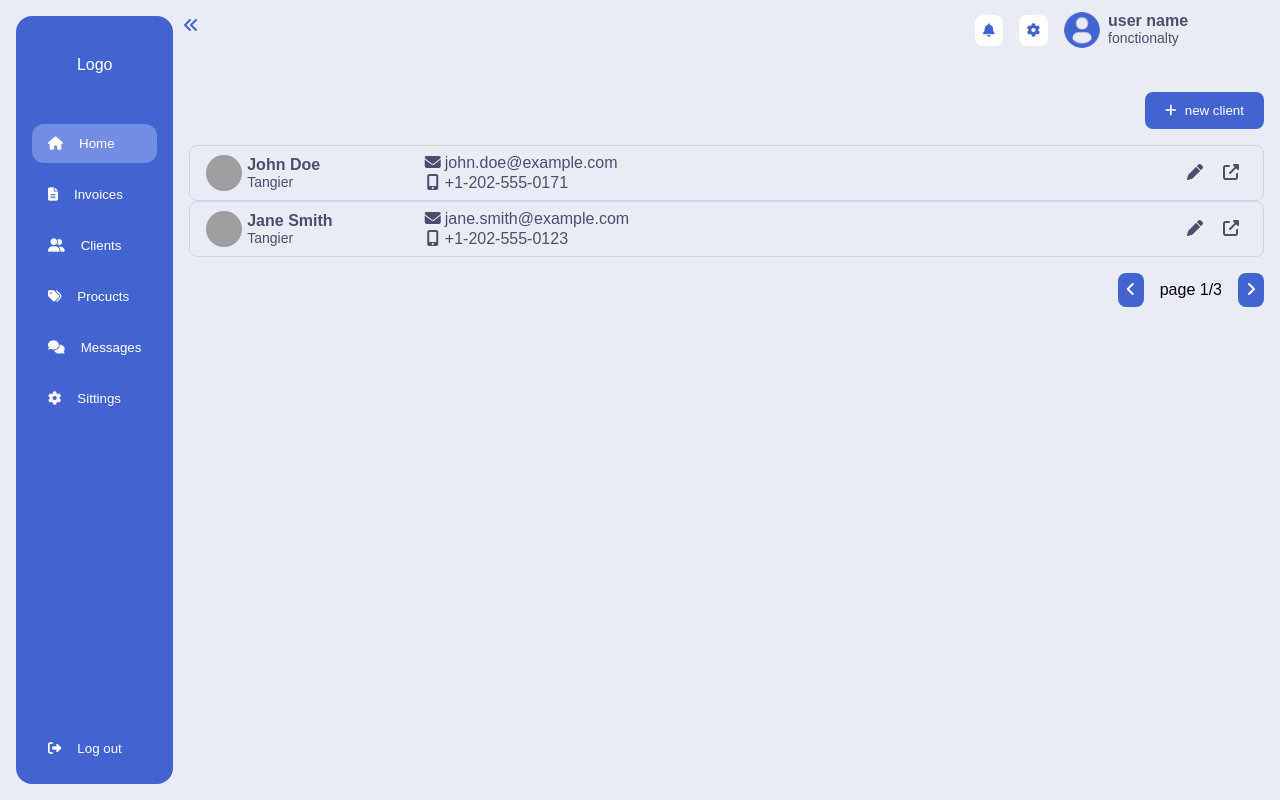
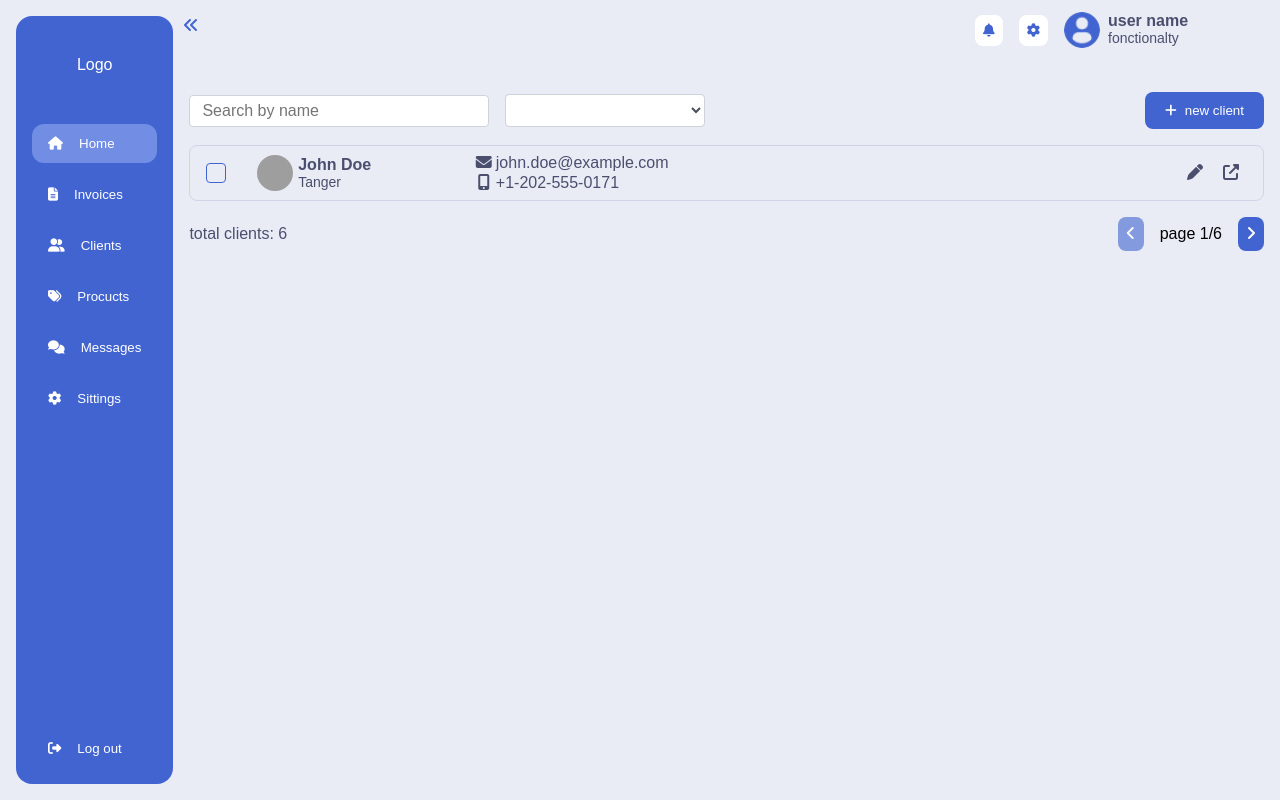
Before and after one commit to ilias-chat/eurodental_frontend, an Angular app: page / in a window 1280 px wide. Built offline with nearby package versions, Linux system fonts and the light colour scheme; grey boxes are pictures that could not be loaded.

Commit message:
add filter functionality to the client list

```diff
--- a/src/app/main-content/clients/client/client.component.css
+++ b/src/app/main-content/clients/client/client.component.css
@@ -79,3 +79,74 @@
 width: 1.3rem;
 text-align: center;
 }
+
+/* checkbox style */
+
+.checkbox-container {
+    display: block;
+    position: relative;
+    padding-left: 35px;
+    margin-bottom: 20px;
+    cursor: pointer;
+    font-size: 22px;
+    -webkit-user-select: none;
+    -moz-user-select: none;
+    -ms-user-select: none;
+    user-select: none;
+    background-color: brown;
+  }
+
+  /* Hide the browser's default checkbox */
+  .checkbox-container input {
+    position: absolute;
+    opacity: 0;
+    cursor: pointer;
+    height: 0;
+    width: 0;
+  }
+
+  /* Create a custom checkbox */
+  .checkmark {
+    position: absolute;
+    top: 0;
+    left: 0;
+    height: 20px;
+    width: 20px;
+    border-radius: 4px;
+    border: 1px solid var(--main-color);
+  }
+
+  /* On mouse-over, add a grey background color */
+  .checkbox-container:hover input ~ .checkmark {
+    background-color: var(--third-color);
+  }
+
+  /* When the checkbox is checked, add a blue background */
+  .checkbox-container input:checked ~ .checkmark {
+    background-color: var(--main-color);
+  }
+
+  /* Create the checkmark/indicator (hidden when not checked) */
+  .checkmark:after {
+    content: "";
+    position: absolute;
+    display: none;
+  }
+
+  /* Show the checkmark when checked */
+  .checkbox-container input:checked ~ .checkmark:after {
+    display: block;
+  }
+
+  /* Style the checkmark/indicator */
+  .checkbox-container .checkmark:after {
+    left: 6px;
+    top: 3px;
+    width: 5px;
+    height: 10px;
+    border: solid white;
+    border-width: 0 3px 3px 0;
+    -webkit-transform: rotate(45deg);
+    -ms-transform: rotate(45deg);
+    transform: rotate(45deg);
+  }
--- a/src/app/main-content/clients/client/client.component.html
+++ b/src/app/main-content/clients/client/client.component.html
@@ -1,6 +1,10 @@
 
 
     <div class="client-card">
+    <label class="checkbox-container">
+        <input type="checkbox">
+        <span class="checkmark"></span>
+    </label>
     <div class="card-header">
         <img src="{{client.image_path}}" alt="client image" class="client-img">
         <div class="text">
--- a/src/app/main-content/clients/clients.component.css
+++ b/src/app/main-content/clients/clients.component.css
@@ -7,8 +7,20 @@
     padding: 1rem 0;
     display: flex;
     align-items: center;
-    justify-content: end;
+    justify-content: start;
     gap: 1rem;
+}
+
+.list-header>button{
+    margin-left: auto;
+}
+
+.combo-city{
+    width: 200px;
+}
+
+.search-input{
+    width: 300px;
 }
 
 .list-footer{
@@ -26,3 +38,8 @@
     padding: .5rem 1rem;
     border-radius: .5rem;
 }
+
+.total{
+    margin-right: auto;
+    color: var(--text-color);
+}
--- a/src/app/main-content/clients/clients.component.html
+++ b/src/app/main-content/clients/clients.component.html
@@ -2,6 +2,16 @@
 
 <div class="clients-container">
     <div class="list-header">
+        <input #search_input type="text" class="search-input"
+        placeholder="Search by name" (keyup)="on_search_input_keyup()">
+        <select #combo_city class="combo-city" (change)="on_combo_city_change()">
+            <option value=""></option>
+            <option value="Tanger">Tanger</option>
+            <option value="Casa">Casa</option>
+            <option value="Rabat">Rabat</option>
+            <option value="Fes">Fes</option>
+        </select>
+
         <button class="primary-button button-with-icon" (click)="on_add_client()">
             <i class="fa-solid fa-plus"></i>
             <span> new client </span>
@@ -11,11 +21,15 @@
         <app-client [client] = "client"></app-client>
     }
     <div class="list-footer">
-        <button class="primary-button icon-button" (click)="on_previous_btn_clicked()">
+        <span class="total">total clients: {{ total_clients() }}</span>
+
+        <button class="primary-button icon-button" (click)="on_previous_btn_clicked()"
+        [disabled]="current_page() === 1">
             <i class="fa-solid fa-angle-left"></i>
         </button>
         page {{ current_page() }}/{{ total_pages() }}
-        <button class="primary-button icon-button" (click)="on_next_btn_clicked()">
+        <button class="primary-button icon-button" (click)="on_next_btn_clicked()"
+        [disabled]="current_page() === total_pages()">
             <i class="fa-solid fa-angle-right"></i>
         </button>
     </div>
--- a/src/app/main-content/clients/clients.component.ts
+++ b/src/app/main-content/clients/clients.component.ts
@@ -1,4 +1,4 @@
-import { Component, ViewChild, inject, signal } from '@angular/core';
+import { Component, ElementRef, ViewChild, inject, signal } from '@angular/core';
 import { ClientsService } from './clients.service';
 import { Client } from './client.model';
 import { ClientComponent } from './client/client.component';
@@ -17,19 +17,18 @@ export class ClientsComponent {
   all_clients!:Client[];
   clients = signal<Client[]>([]);
   current_page = signal<number>(1);
-  lines_per_page:number = 2;
+  lines_per_page:number = 1;
   total_pages = signal<number>(1);
+  total_clients = signal<number>(0);
+
+  @ViewChild('search_input') search_input!: ElementRef;
+  @ViewChild('combo_city') combo_city!: ElementRef;
 
   ngOnInit(){
-    this.all_clients = this.clientsService.all_clients();
+    this.all_clients = this.clientsService.filter('','');
 
-    this.clients.set(this.all_clients.slice(0, this.lines_per_page));
-    let total_clients = this.all_clients.length;
-    if(total_clients % this.lines_per_page == 0)
-      this.total_pages.set(total_clients/this.lines_per_page);
-    else
-      this.total_pages.set(Math.trunc(total_clients/this.lines_per_page)+1);
-  }
+    this.reset_clients_list();
+   }
 
   on_next_btn_clicked(){
     if(this.current_page()==this.total_pages()) return;
@@ -56,4 +55,33 @@ export class ClientsComponent {
   on_add_client(){
     this.open_form_dialog()
   }
+
+  on_search_input_keyup(){
+    const search_input_value = this.search_input.nativeElement.value;
+    const city_combo_value = this.combo_city.nativeElement.value;
+    this.all_clients = this.clientsService.filter(search_input_value,city_combo_value);
+
+    this.reset_clients_list();
+  }
+
+  on_combo_city_change(){
+    const search_input_value = this.search_input.nativeElement.value;
+    const city_combo_value = this.combo_city.nativeElement.value;
+    this.all_clients = this.clientsService.filter(search_input_value,city_combo_value);
+
+    this.reset_clients_list();
+  }
+
+  reset_clients_list(){
+    this.current_page.set(1);
+    this.clients.set(this.all_clients.slice(0, this.lines_per_page));
+
+    this.total_clients.set(this.all_clients.length);
+    if(this.total_clients() % this.lines_per_page == 0)
+      this.total_pages.set(this.total_clients()/this.lines_per_page);
+    else
+      this.total_pages.set(Math.trunc(this.total_clients()/this.lines_per_page)+1);
+
+    if (this.total_pages() === 0) this.total_pages.set(1);
+  }
 }
--- a/src/app/main-content/clients/clients.service.ts
+++ b/src/app/main-content/clients/clients.service.ts
@@ -23,7 +23,7 @@ export class ClientsService {
               fixed_phone_number: '+05 67 87 89 09 78',
               image_path: 'https://randomuser.me/api/portraits/men/1.jpg',
               adresse: '',
-              city: 'Tangier'
+              city: 'Tanger'
             },
             {
               id: 2,
@@ -34,7 +34,7 @@ export class ClientsService {
               fixed_phone_number: '+05 67 87 89 09 78',
               image_path: 'https://randomuser.me/api/portraits/women/2.jpg',
               adresse: '',
-              city: 'Tangier'
+              city: 'Tanger'
             },
             {
               id: 3,
@@ -78,10 +78,28 @@ export class ClientsService {
               fixed_phone_number: '+05 67 87 89 09 78',
               image_path: 'https://randomuser.me/api/portraits/men/6.jpg',
               adresse: '',
-              city: 'Tangier'
+              city: 'Tanger'
             }
         ];
 
     }
 
+    filter(name:string, city:string){
+      if(name != '' && city != ''){
+        return this.clients().filter((client)=>{
+          return (client.first_name.toLowerCase().includes(name) || client.last_name.toLowerCase().includes(name))
+            && client.city.toLowerCase() === city.toLowerCase();
+        });
+      } else if (name != ''){
+        return this.clients().filter((client)=>{
+          return (client.first_name.toLowerCase().includes(name) || client.last_name.toLowerCase().includes(name));
+        });
+      } else if (city != ''){
+        return this.clients().filter((client)=>{
+          return client.city.toLowerCase() === city.toLowerCase();
+        });
+      }
+      else return this.clients();
+    }
+
 }
--- a/src/styles.css
+++ b/src/styles.css
@@ -100,6 +100,16 @@ button{
     align-items: center;
 }
 
+button:disabled{
+    opacity: .6;
+    cursor: not-allowed;
+}
+
+button:disabled:hover{
+    opacity: .6;
+    cursor: not-allowed;
+}
+
 dialog{
     padding: 0;
     overflow: hidden;
@@ -143,15 +153,17 @@ dialog{
 
 input {
     width: 100%;
-    padding: 10px;
+    padding: 0.375rem 0.75rem;
     border: 1px solid #ced4da;
     border-radius: 4px;
     transition: border-color 0.3s, box-shadow 0.3s;
     font-size: 16px;
+    color: var(--text-color);
 }
 
 /* Input when focused */
-input:focus {
+input:focus,
+select:focus {
     border-color: var(--main-color); /* Blue border when focused */
     outline: none; /* Remove default outline */
     box-shadow: 0 0 5px rgba(66, 100, 208, 0.25); /* Light blue glow around input */
@@ -160,3 +172,23 @@ input:focus {
 dialog[open]::backdrop {
     background-color: rgb(0 0 0 / 25%);
 }
+
+/* selector */
+
+select {
+    display: block;
+    width: 100%;
+    padding: 0.375rem 0.75rem;
+    font-size: 16px;
+    line-height: 1.5;
+    color: #495057;
+    background-color: #fff;
+    background-clip: padding-box;
+    border: 1px solid #ced4da;
+    border-radius: 0.25rem;
+    transition: border-color 0.15s ease-in-out, box-shadow 0.15s ease-in-out;
+  }
+
+  option {
+    padding: 0.5rem;
+  }
```
